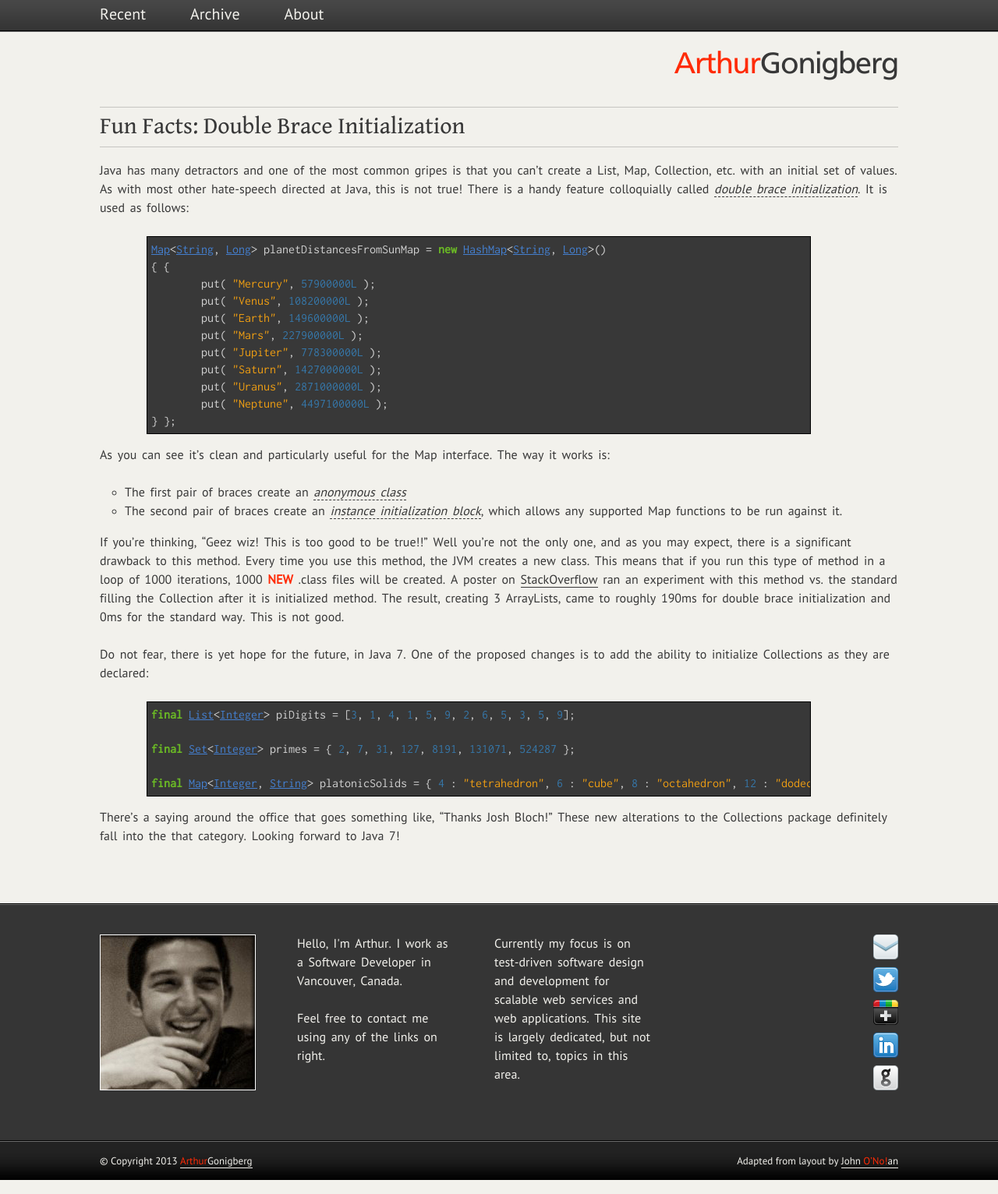
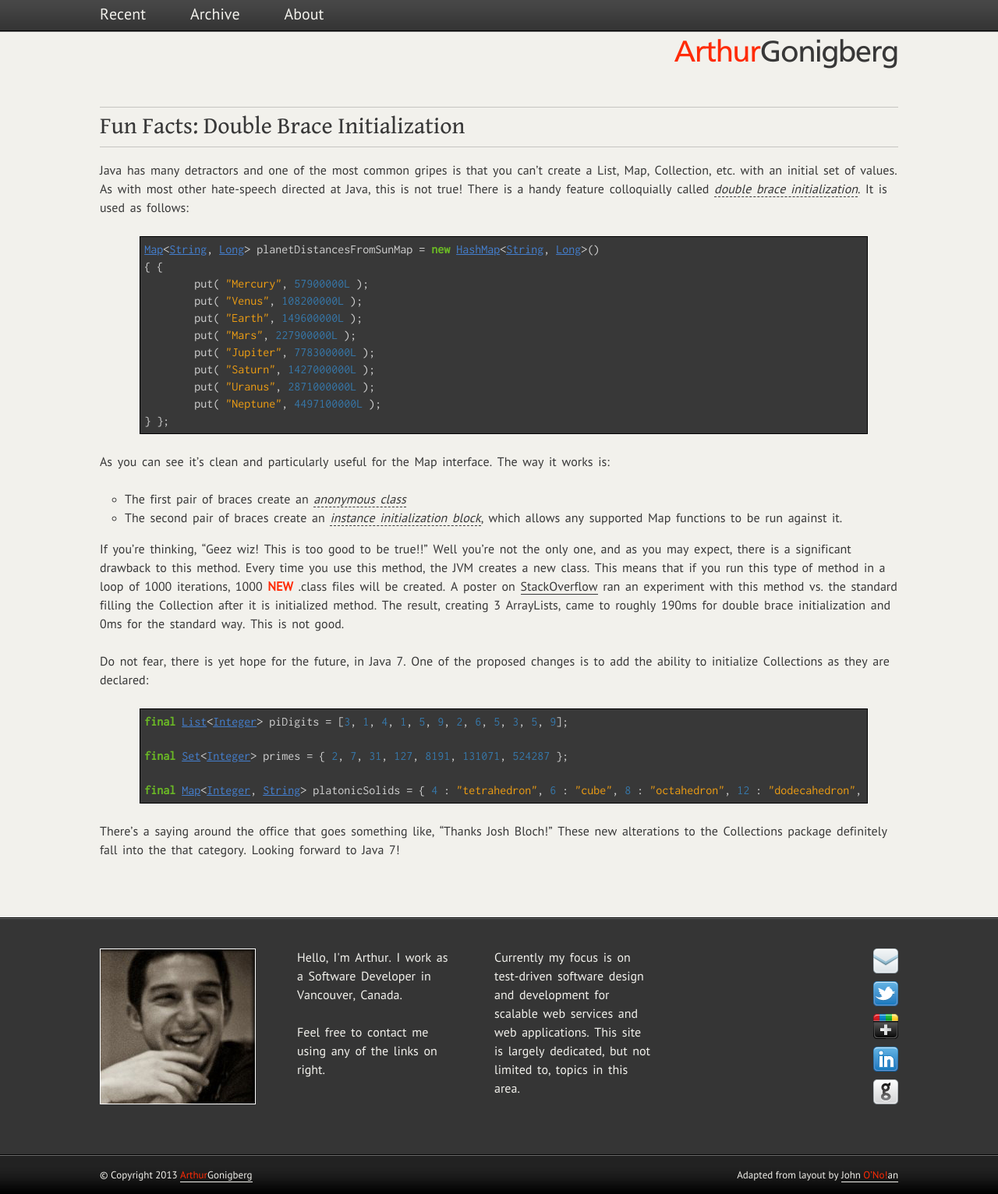
Before and after one commit to artgon/artgon.github.com, a Jekyll site: the page built from _posts/2010-05-07-double-brace-initialization.md, in a window 1280 px wide. Shown: the whole page at 78% size. Built offline with Jekyll 4.4.1, drawn with Linux system fonts in a browser that asks for light colours; Markdown is read by kramdown in place of the engine named in the settings.

Commit message:
more styling tweaks

```diff
--- a/_layouts/default.html
+++ b/_layouts/default.html
@@ -21,6 +21,7 @@
     <link rel="alternate" type="application/atom+xml" title="Feed" href="{{ site.url}}/atom.xml" />
     <link rel="author" href="https://plus.google.com/106096806381566966975" />
 
+    <meta name="viewport" content="width=device-width, initial-scale=1.0">
     <meta name="description" content="{{ page.meta-description }}" />
     <meta name="keywords" content="arthur, gonigberg, blog, java, scala, tech, programming, xml, frameworks, code, coding, architecture" />
     <link rel="canonical" href="http://arthur.gonigberg.com{{ page.url | replace:'index.html','' }}" />
--- a/css/stylesheet.css
+++ b/css/stylesheet.css
@@ -172,7 +172,7 @@ a:hover {color:#FF2B06;}
 #arthurHeader {
   float:right;
   margin-right: 10%;
-  margin-top: 0;
+  margin-top: -15px;
   width:auto;
   height:auto;
 }
@@ -181,7 +181,7 @@ a:hover {color:#FF2B06;}
 
 #wrapper {
 	width:100%;
-  min-width: 320px;
+  min-width: 420px;
 	margin:0 auto;
   height: 375px;
 }
@@ -293,8 +293,17 @@ a:hover {color:#FF2B06;}
   list-style:none;
   line-height: 0;
 }
-#social li a {text-decoration:none;padding:3px 10px;border:none}
-#social img {width:32px;height:32px}
+
+#social li a {
+  text-decoration:none;
+  padding:3px 10px;
+  border:none
+}
+
+#social img {
+  width:32px;
+  height:32px
+}
 
 .credits {
   margin:35px 0 0 0;
--- a/css/syntax.css
+++ b/css/syntax.css
@@ -1,9 +1,9 @@
 .highlight {
   float: left;
   padding: 5px;
-  margin: 0 0 15px 60px;
   border: 1px solid #000;
-  width: 840px;
+  width: 90%;
+  margin: 0 5% 24px 5%;
   overflow-y: auto;
   overflow-x: auto;
   background-color: #383838;
```
